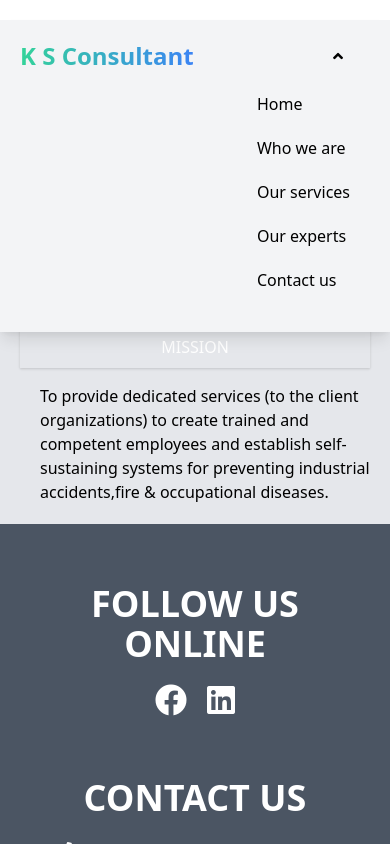
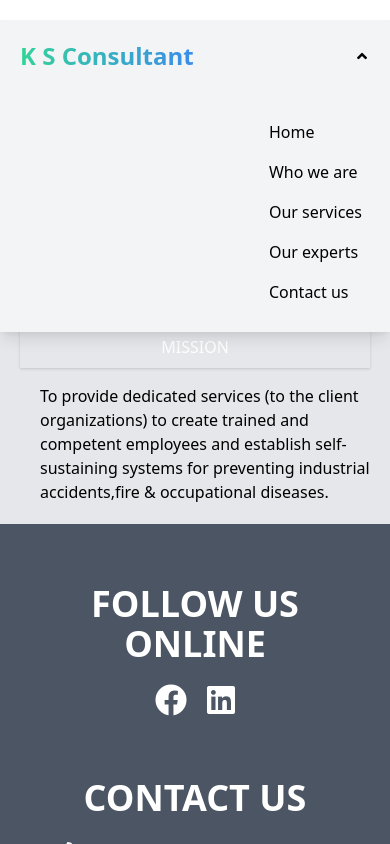
Before and after one commit to Damercy/ksconsultants, a React (Create React App) app: page /about in a window 390 px wide. Both pictures are taken after a click on the icon 365 px from the left and 56 px from the top of the page. Shown: the top 844 px of the page. Built offline with nearby package versions, Linux system fonts and the light colour scheme.

Commit message:
Responsive slider menu; TODO: routes

```diff
--- a/src/Components/SliderMenu/Menu.js
+++ b/src/Components/SliderMenu/Menu.js
@@ -5,11 +5,11 @@ import MenuItems from "./MenuItems";
 export default function Menu({ isHidden }) {
   return (
     <div
-      className={`flex flex-col ${isHidden} transition ease-out duration-700`}
+      className={`flex flex-col ${isHidden} text-center`}
     >
-      <ul>
+      <ul className="mt-10">
         {MenuItems.map((item) => (
-          <NavLink className="flex m-5" to={item.link}>
+          <NavLink className="flex p-2 " to={item.link}>
             {item.text}
           </NavLink>
         ))}
```
